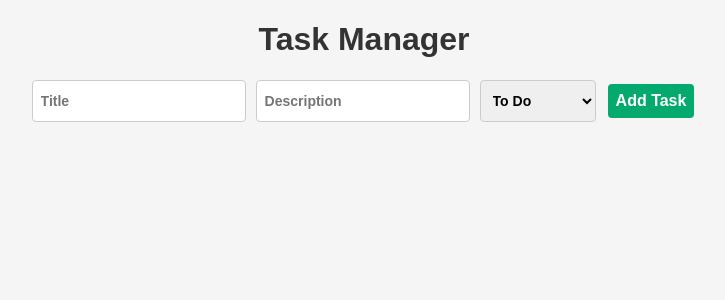
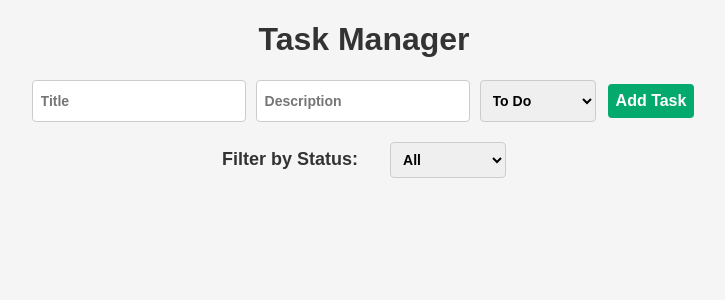
Before and after one commit to pranilveer/Task-List-Manager, a React (Create React App) app: page / in a window 1280 px wide. Shown: the top 300 px of the page, without its empty margins (276-1001 px from the left). Built offline with nearby package versions, Linux system fonts and the light colour scheme.

Commit message:
Filter Added

```diff
--- a/src/App.css
+++ b/src/App.css
@@ -18,3 +18,24 @@ h1 {
     text-align: center;
     color: #333;
 }
+
+.filter-container{
+    display: flex;
+    align-items: center;
+    justify-content: center;
+}
+
+.filter-container label{
+    font-size: 18px;
+    font-weight: 600;
+    color: #333;
+}
+
+.filter-container select {
+    padding: 8px;
+    border: 1px solid #ccc;
+    border-radius: 4px;
+    font-size: 14px;
+    font-weight: 600;
+    margin-left: 2rem;
+}
--- a/src/App.js
+++ b/src/App.js
@@ -6,6 +6,8 @@ import './App.css';
 
 const App = () => {
   const [tasks, setTasks] = useState([]);
+  const [filter, setFilter] = useState("All");
+
 
   const addTask = (newtask) => {
     setTasks([...tasks, { ...newtask, id: tasks.length + 1 }]);
@@ -15,6 +17,18 @@ const App = () => {
     <div className="App">
       <h1>Task Manager</h1>
       <AddTaskForm addTask={addTask} />
+      <div className="filter-container">
+        <label>Filter by Status: </label>
+        <select
+          value={filter}
+          onChange={(e) => setFilter(e.target.value)}
+        >
+          <option value="All">All</option>
+          <option value="To Do">To Do</option>
+          <option value="In Progress">In Progress</option>
+          <option value="Done">Done</option>
+        </select>
+      </div>
       <ToastContainer />
     </div>
   );
--- a/src/components/AddTaskForm/AddTaskForm.css
+++ b/src/components/AddTaskForm/AddTaskForm.css
@@ -31,7 +31,6 @@
     background-color: #04AA6D;
     border: none;
     color: white;
-    /* padding: 15px 32px; */
     text-align: center;
     text-decoration: none;
     font-size: 16px;
```
